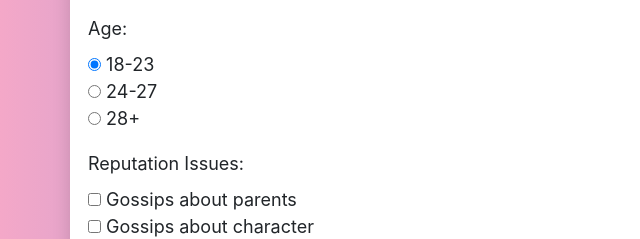
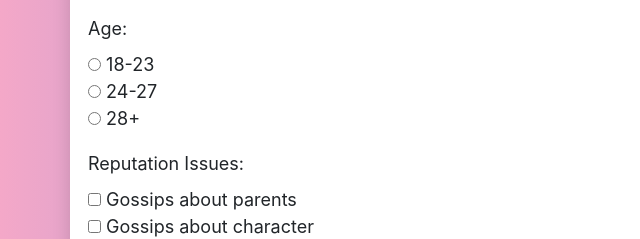
Before and after one commit to aylin2006/Assignment5, a plain HTML site: page index.html in a window 1280 px wide. Shown: the part 545-784 px from the top of the page, 0-640 px from the left. Drawn offline with nearby package versions, Linux system fonts and the light colour scheme.

Commit message:
index.html

```diff
--- a/index.html
+++ b/index.html
@@ -52,7 +52,7 @@
           </div>
 
           <label class="mt-3">Age:</label><br>
-          <input type="radio" name="age" value="1.5" checked> 18-23<br>
+          <input type="radio" name="age" value="1.5"> 18-23<br>
           <input type="radio" name="age" value="1.2"> 24-27<br>
           <input type="radio" name="age" value="0.95"> 28+<br>
 
```
